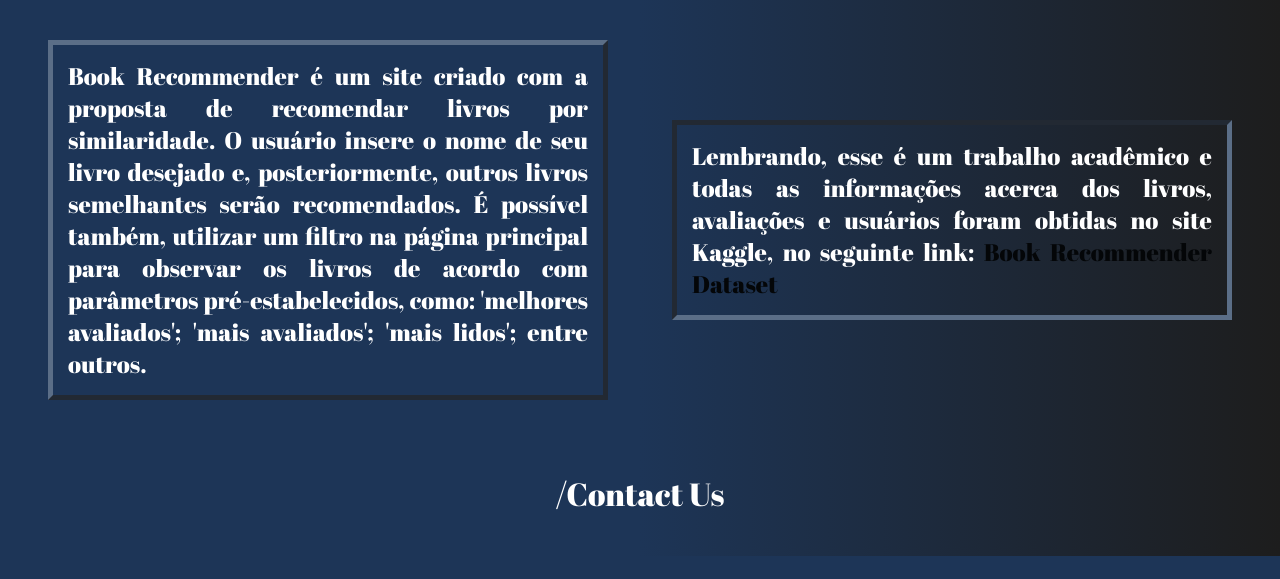
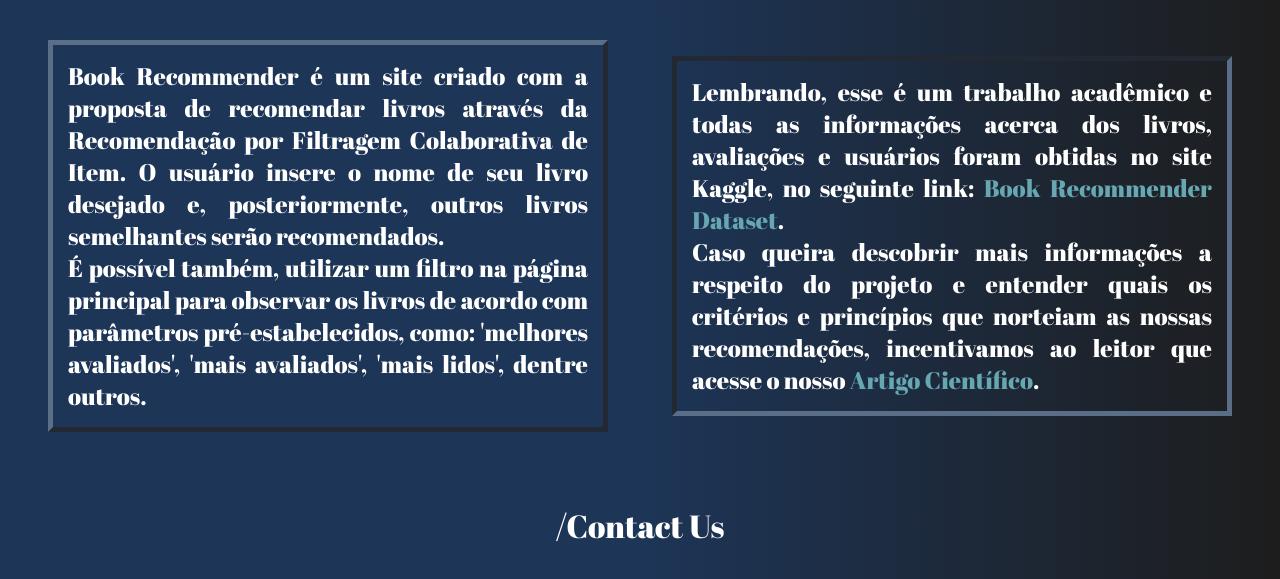
Before and after one commit to fgonzaga25/BookMatch, a Flask app: page /about in a window 1280 px wide. Shown: the part 244-823 px from the top of the page. Before the commit the page ends 800 px from the top, so only its background shows below. Run offline with Flask 3, Linux system fonts and the light colour scheme; parts of the project's set-up code (start-up, migrations or seed data) failed here and were passed over.

Commit message:
Sexto Commit

```diff
--- a/static/css/about.css
+++ b/static/css/about.css
@@ -161,3 +161,11 @@ a:visited {
     color: white;
     text-decoration: none;
 }
+
+.sectionLink{
+    color: #66a7b1;
+}
+
+.sectionLink:visited{
+    color: #66a7b1;
+}
--- a/static/css/recommend.css
+++ b/static/css/recommend.css
@@ -182,7 +182,6 @@ a:visited {
     padding: 4vh;
     color: #ffffff;
     text-align: center;
-    position: fixed;
     bottom: 2rem;
     right: 50rem;
     background-image: none;
--- a/templates/about.html
+++ b/templates/about.html
@@ -35,12 +35,19 @@
     </header>
 
     <section class="sectionContainer">
-        <p class="sectionParagraph" id="paragraph1">Book Recommender é um site criado com a proposta de recomendar livros por similaridade. O usuário insere o nome de seu livro desejado e, posteriormente,
-            outros livros semelhantes serão recomendados. É possível também, utilizar um filtro na página principal para observar os livros de acordo com parâmetros pré-estabelecidos,
-            como: 'melhores avaliados'; 'mais avaliados'; 'mais lidos'; entre outros.
+        <p class="sectionParagraph" id="paragraph1">
+                Book Recommender é um site criado com a proposta de recomendar livros através da Recomendação por Filtragem Colaborativa de Item. O usuário insere o nome de seu livro desejado e, posteriormente,
+            outros livros semelhantes serão recomendados.
+            <br/>
+                É possível também, utilizar um filtro na página principal para observar os livros de acordo com parâmetros pré-estabelecidos,
+            como: 'melhores avaliados', 'mais avaliados', 'mais lidos', dentre outros.
         </p>
-        <p class="sectionParagraph" id="paragraph2">Lembrando, esse é um trabalho acadêmico e todas as informações acerca dos livros, avaliações e usuários foram obtidas no site Kaggle, no seguinte link:
-            <a href="https://www.kaggle.com/datasets/arashnic/book-recommendation-dataset" id="sectionLink" style="color: #040608;" target="_blank">Book Recommender Dataset</a>
+        <p class="sectionParagraph" id="paragraph2">
+                Lembrando, esse é um trabalho acadêmico e todas as informações acerca dos livros, avaliações e usuários foram obtidas no site Kaggle, no seguinte link:
+            <a href="https://www.kaggle.com/datasets/arashnic/book-recommendation-dataset" class="sectionLink" target="_blank">Book Recommender Dataset</a>.
+            <br/>
+                Caso queira descobrir mais informações a respeito do projeto e entender quais os critérios e princípios que norteiam as nossas recomendações,
+            incentivamos ao leitor que acesse o nosso <a href="{{url_for('static', filename='paper/BookMatch _Sistema_de_Recomendação_de_Livros_Baseado_em_Filtragem_Colaborativa_por_Item.pdf')}}" class="sectionLink" target="_blank">Artigo Científico</a>.
         </p>
     </section>
 
--- a/templates/recommend.html
+++ b/templates/recommend.html
@@ -36,7 +36,7 @@
 
     <section class="containerSection">
         <form class="containerForm">
-            <input type="text" placeholder="Book Name" class="bookInput">
+            <input type="text" placeholder="Book Name" class="bookInput" onkeydown="handleKeyPress(event)">
             <button type="button" class="bookInputButton" onclick="input()">Send</button>
         </form>
         <br/>
```
Also changed, not shown: static/js/input.js (+4 -4 lines), 1 other file.
